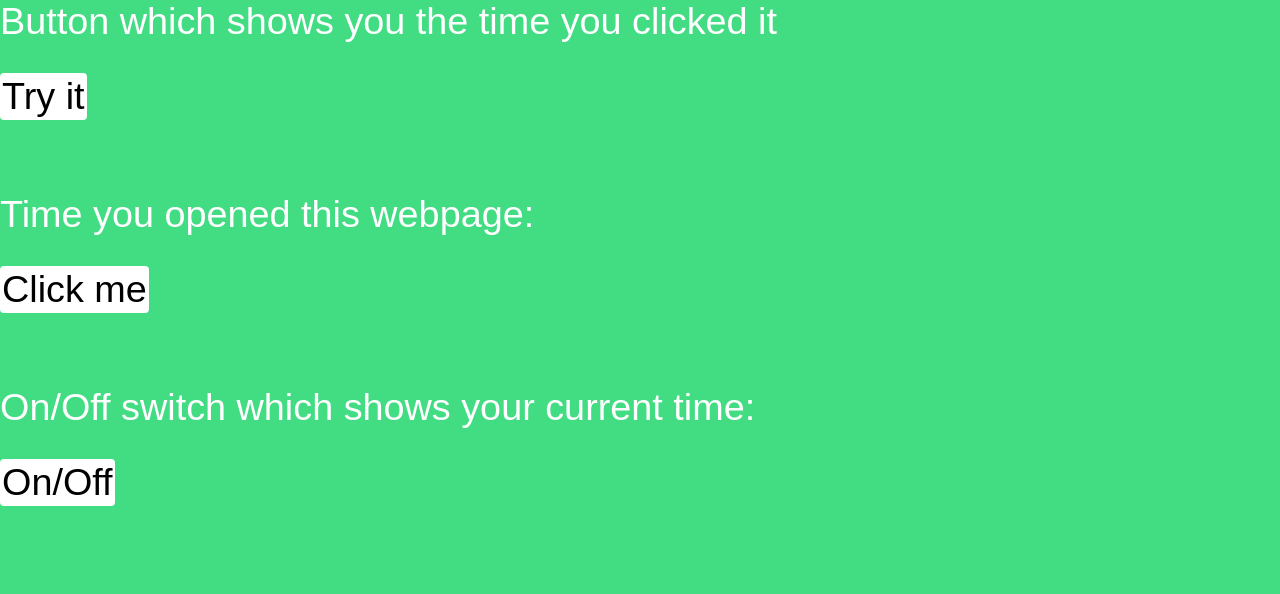
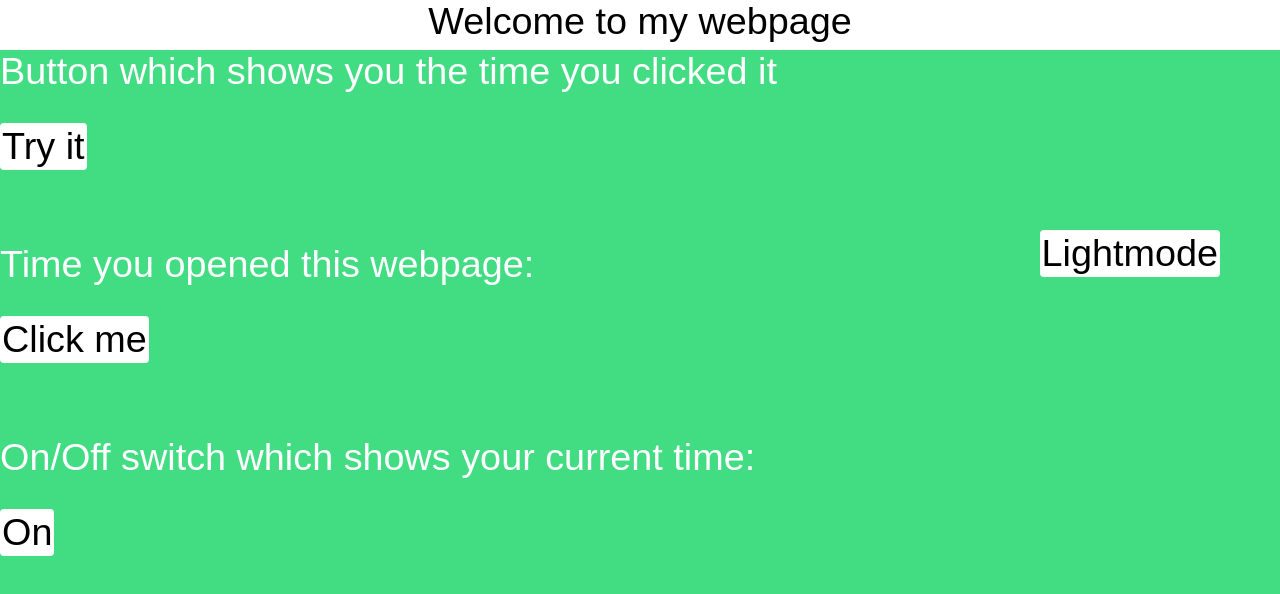
Before and after one commit to Igor10010/igor10010.github.io, a plain HTML site: page index.html in a window 1280 px wide. Drawn offline with Linux system fonts and the light colour scheme.

Commit message:
Update index.html

```diff
--- a/index.html
+++ b/index.html
@@ -5,17 +5,21 @@
     <link rel="stylesheet" href="style.css">
 </head>
 <body>
+   <div id="heading">
+       <p>Welcome to my webpage</p>
+   </div>
     <div class="info">
         <p>Button which shows you the time you clicked it</p>
         <button onclick="current()">Try it</button>
         <p id="current"></p>
+        <button id="background-switch">Lightmode</button>
         <br>
         <p>Time you opened this webpage:</p>
         <button onclick="visited()">Click me</button>
         <p id="visit"></p>
         <br>
         <p>On/Off switch which shows your current time:</p>
-        <button id="switchButton">On/Off</button>
+        <button id="switchButton">On</button>
         <p id="timeParagraph"></p>
     </div>
     <script src="script.js"></script>
```
